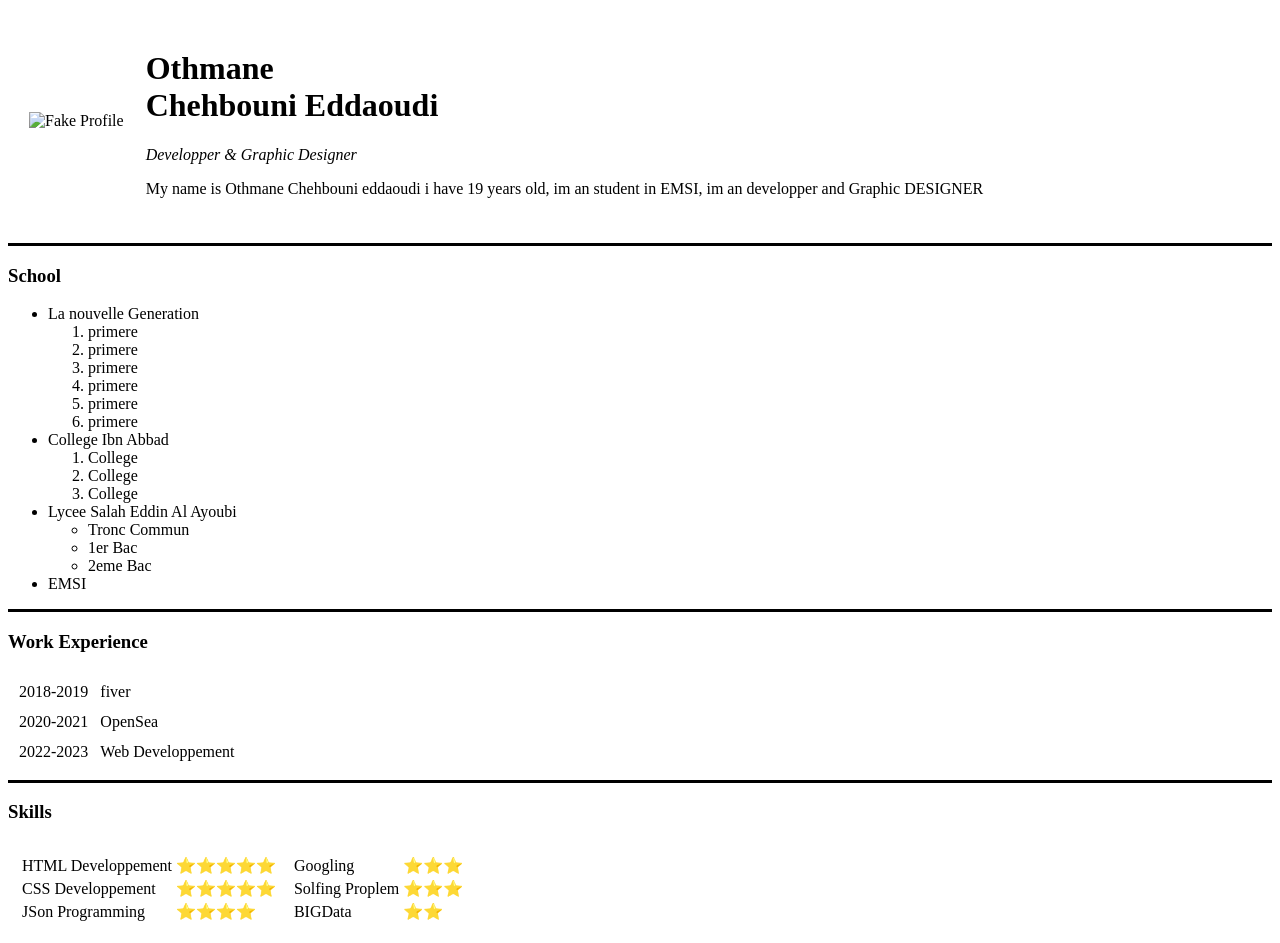
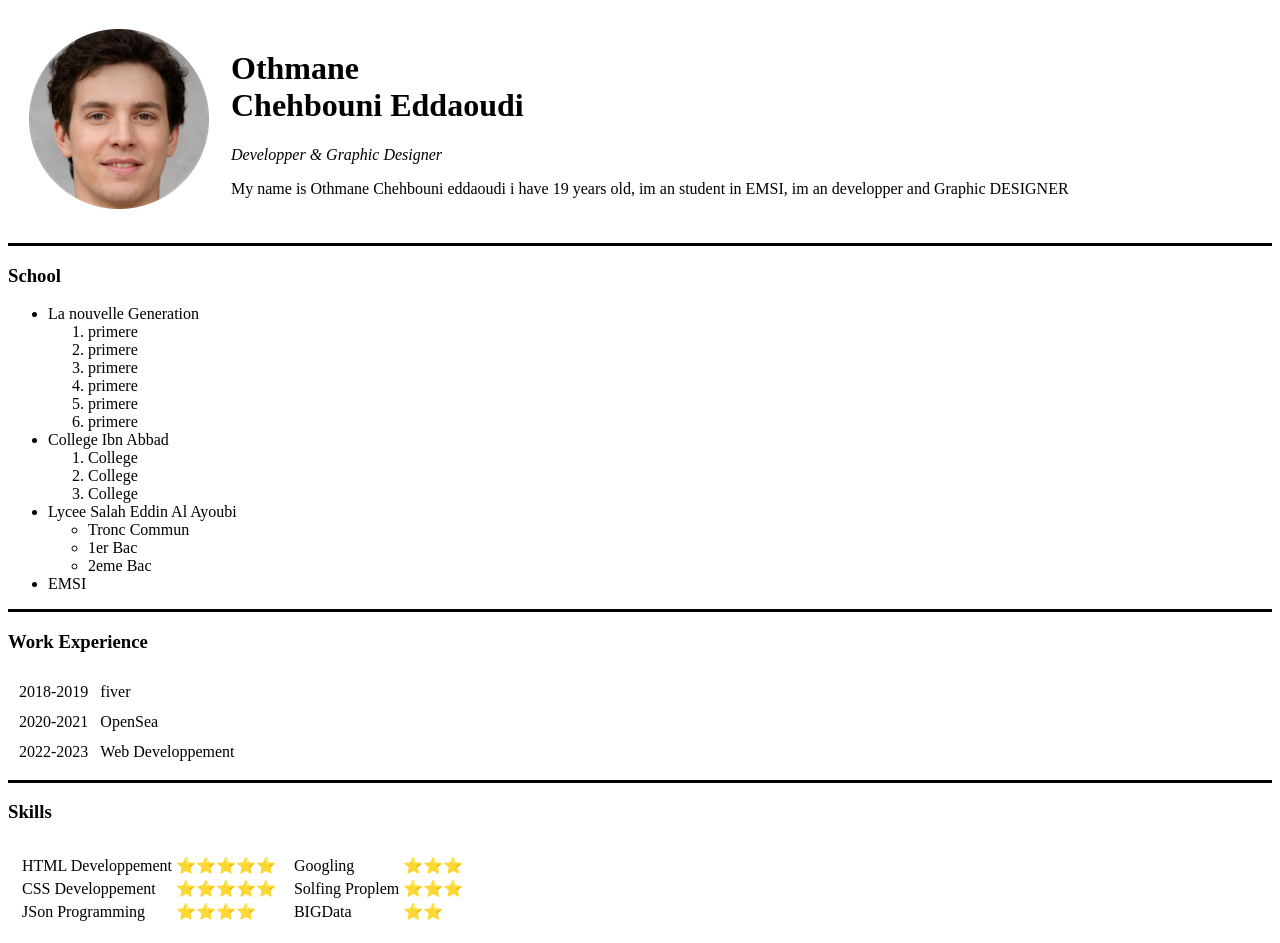
Before and after one commit to othmanechehbouni/cvhy, a plain HTML site: page index.html in a window 1280 px wide. Drawn offline with Linux system fonts and the light colour scheme.

Commit message:
index.html

```diff
--- a/index.html
+++ b/index.html
@@ -7,7 +7,7 @@
   <body>
     <table cellspacing="20">
       <tr>
-        <td><img src="Images/018 fake-human-circle-img.png" alt="Fake Profile"></td>
+        <td><img src="018 fake-human-circle-img.png" alt="Fake Profile"></td>
         <td><h1>Othmane<br>Chehbouni Eddaoudi</h1>
             <p><em>Developper & Graphic Designer</em></p>
             <p>My name is Othmane Chehbouni eddaoudi i have 19 years old, im an student in EMSI, im an developper and Graphic DESIGNER</p></td>
```
